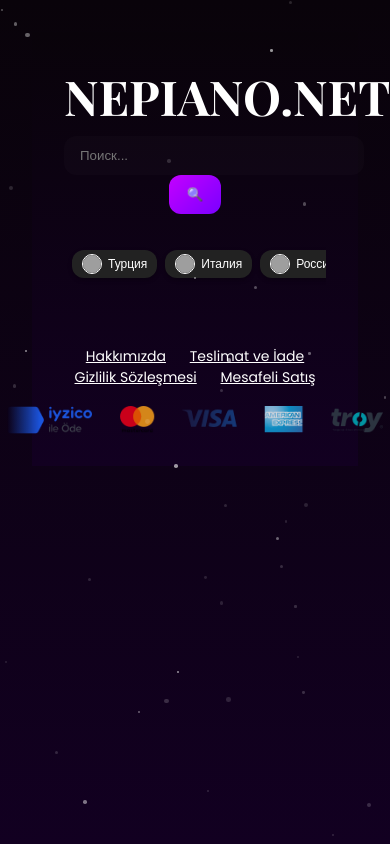
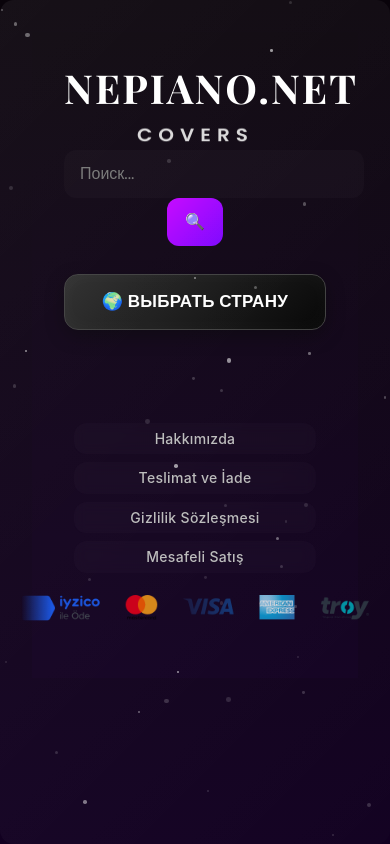
Before and after one commit to 2sexyfortshirt/nesko, a Flask app: page / in a window 390 px wide. Run offline with Flask 3, Linux system fonts and the light colour scheme; data that the repository does not hold is empty; parts of the project's set-up code (start-up, migrations or seed data) failed here and were passed over; grey boxes are pictures that could not be loaded.

Commit message:
changes1

```diff
--- a/main.py
+++ b/main.py
@@ -113,6 +113,8 @@ def index():
             cat_data["videos"].append(item)
 
         result.append(cat_data)
+    total_matches = sum(len(c["audios"]) + len(c["videos"]) for c in result)
+    no_results = (total_matches == 0 and query != "")
 
     # Флаги
     country_code = {
@@ -187,7 +189,8 @@ def index():
         "index.html",
         categories=result,
         query=query,
-        country_code=country_code
+        country_code=country_code,
+        no_results=no_results
     )
 
 download_tokens = {}
--- a/templates/index.html
+++ b/templates/index.html
@@ -10,6 +10,7 @@
 <title>Медиа по категориям</title>
 <link href="https://fonts.googleapis.com/css2?family=Playfair+Display:wght@400;600;700&family=Poppins:wght@300;400;600&display=swap" rel="stylesheet">
 <link rel="icon" type="image/x-icon" href="{{ url_for('static', filename='favicon.ico') }}">
+  <link href="https://cdn.jsdelivr.net/npm/bootstrap@5.3.3/dist/css/bootstrap.min.css" rel="stylesheet">
 <style>
 :root{
   --bg-1:#09030a; --bg-2:#120021; --accent-1:#c400ff; --accent-2:#00ffe7;
@@ -47,12 +48,58 @@ h1{font-family:'Playfair Display', serif;font-size:48px;margin:0 0 8px;color:#ff
 .legal-content{width:90%;max-width:720px;background:linear-gradient(180deg,#1b0022,#0c0013);border:1px solid rgba(255,255,255,0.12);border-radius:16px;padding:28px;color:#fff;max-height:80vh;overflow-y:auto}
 .legal-content h2{margin-top:0;margin-bottom:14px}
 .legal-close{margin-top:18px;background:#fff;color:#111;padding:10px 16px;border-radius:10px;border:none;font-weight:700;cursor:pointer}
+footer {
+  margin-top: 60px;
+  text-align: center;
+  color: #bdbdbd;
+  font-size: 15px;
+  padding: 30px 0;
+
+}
+
+footer a {
+  color: #eaeaea;
+  margin: 0 14px;
+  cursor: pointer;
+  text-decoration: none;
+  font-weight: 500;
+  letter-spacing: 0.4px;
+  font-family: "Inter", "Roboto", "Segoe UI", sans-serif;
+  font-weight: 500;
+  font-size: 15px;
+  letter-spacing: 0.3px;
+  line-height: 1.4;
+  -webkit-font-smoothing: antialiased;
+  text-rendering: optimizeLegibility;
+
+  /* инновация ↓ */
+  padding: 6px 10px;
+  border-radius: 12px;
+  transition: 0.25s ease;
+  background: rgba(255, 255, 255, 0.02);
+  backdrop-filter: blur(6px);
+}
+
+footer a:hover {
+  background: rgba(255, 255, 255, 0.12);
+  color: #fff;
+  transform: translateY(-2px);
+}
+
+footer .footer-brand {
+  margin-top: 22px;
+  display: flex;
+  justify-content: center;
+  gap: 18px;
+  align-items: center;
+  opacity: 0.85;
+}
 
 
 
 
-footer{margin-top:60px;text-align:center;color:var(--muted);font-size:14px}
-footer a{color:#fff;margin:0 10px;cursor:pointer;text-decoration:underline}
+
+
 .country-selector {
   display: flex;
   flex-wrap: nowrap;                    /* Не переносим кнопки */
@@ -76,6 +123,54 @@ footer a{color:#fff;margin:0 10px;cursor:pointer;text-decoration:underline}
   background-color: rgba(0,0,0,0.3);
   border-radius: 3px;
 }
+.country-open-btn {
+  width: 100%;
+  padding: 14px 22px;
+  border-radius: 14px;
+  font-size: 17px;
+  font-weight: 600;
+  letter-spacing: 0.3px;
+
+  background: linear-gradient(135deg, #2a2a2a, #000000);
+  color: #ffffff;
+
+  border: 1px solid #3d3d3d;
+  box-shadow: inset 0 0 20px rgba(255,255,255,0.03),
+              0 6px 18px rgba(0,0,0,0.45);
+
+  cursor: pointer;
+  transition: 0.25s ease;
+  display: flex;
+  justify-content: center;
+  align-items: center;
+  gap: 10px;
+
+  text-transform: uppercase;
+  user-select: none;
+}
+
+.country-open-btn:hover {
+  background: linear-gradient(135deg, #383838, #0c0c0c);
+  transform: translateY(-2px);
+  box-shadow: inset 0 0 22px rgba(255,255,255,0.05),
+              0 10px 24px rgba(0,0,0,0.55);
+}
+
+.country-open-btn:active {
+  transform: scale(0.96);
+  box-shadow: inset 0 0 30px rgba(255,255,255,0.1),
+              0 4px 10px rgba(0,0,0,0.4);
+}
+
+.country-open-btn::before {
+  content: "";
+  position: absolute;
+  inset: 0;
+  border-radius: 14px;
+  background: linear-gradient(135deg, rgba(255,255,255,0.06), rgba(255,255,255,0.01));
+  pointer-events: none;
+}
+
 
 .country-btn {
   display: flex;
@@ -107,6 +202,16 @@ footer a{color:#fff;margin:0 10px;cursor:pointer;text-decoration:underline}
   transform: translateY(-2px);
   box-shadow: 0 4px 8px rgba(0,0,0,0.4);
 }
+.no-results {
+    margin: 20px;
+    padding: 15px;
+    background: #222;
+    color: #fff;
+    font-size: 18px;
+    border-radius: 10px;
+    text-align: center;
+}
+
 
 /* Для мобильных экранов */
 @media (max-width: 768px) {
@@ -119,6 +224,97 @@ footer a{color:#fff;margin:0 10px;cursor:pointer;text-decoration:underline}
     width: 20px;
     height: 20px;
   }
+   footer {
+    padding: 25px 10px;
+    font-size: 13px;
+  }
+
+  footer a {
+    display: block;
+    margin: 8px 0;
+    font-size: 14px;
+  }
+
+  footer .footer-logo {
+    margin-top: 20px;
+  }
+
+  footer img {
+    height: 26px !important;
+  }
+  .title-main {
+  font-size: 40px;
+  font-weight: 800;
+  letter-spacing: 2px;
+  text-align: center;
+  color: #fff;
+}
+
+.title-arc {
+  font-size: 20px;
+  font-weight: 600;
+  text-align: center;
+  color: #f2f2f2;
+
+  display: inline-block;
+  margin-top: -10px;
+  transform: translateY(6px); /* чуть ниже */
+  letter-spacing: 6px;
+
+  /* ИМИТАЦИЯ ИЗГИБА */
+  transform-origin: center top;
+  transform: translateY(6px) rotateX(25deg);
+  opacity: 0.9;
+}
+
+
+/* Модалка: стиль кнопок выбора страны */
+.choose-country-btn {
+  background: #141414;
+  border: 1px solid #242424;
+  padding: 12px;
+  border-radius: 10px;
+  display: flex;
+  flex-direction: column;
+  align-items: center;
+  gap: 8px;
+  color: #fff;
+  font-size: 14px;
+  transition: transform .18s ease, background .18s ease, border-color .18s ease;
+}
+
+.choose-country-btn img {
+  width: 56px;
+  height: auto;
+  border-radius: 6px;
+  object-fit: cover;
+}
+
+.choose-country-btn span {
+  display: block;
+  margin-top: 4px;
+  font-weight: 600;
+  letter-spacing: 0.2px;
+}
+
+/* Hover/active */
+.choose-country-btn:hover {
+  background: #1d1d1d;
+  transform: translateY(-4px);
+  border-color: #3a3a3a;
+}
+.choose-country-btn:active {
+  transform: scale(0.98);
+}
+
+/* Мелкая адаптация */
+@media (max-width: 576px) {
+  .choose-country-btn img { width: 48px; }
+  .choose-country-btn { padding: 10px; font-size: 13px; border-radius: 8px; }
+}
+
+
+
 }
 
 </style>
@@ -127,22 +323,56 @@ footer a{color:#fff;margin:0 10px;cursor:pointer;text-decoration:underline}
 <body>
 
 <header>
-  <h1>NEPIANO.NET</h1>
+  <h1 class="title-main"> NEPIANO.NET</h1>
+  <h2 class="title-arc">COVERS</h2>
   <form class="search" method="get" action="/">
     <input type="text" name="q" placeholder="Поиск..." value="{{ query }}">
     <button type="submit">🔍</button>
   </form>
+  {% if no_results %}
+<div class="no-results">
+  По запросу «{{ query }}» ничего не найдено.
+</div>
+{% endif %}
+
 </header>
 
-<div class="country-selector">
-  {% for category in categories %}
-    <button class="country-btn" data-target="{{ category.name|lower }}">
-     <img src="https://flagcdn.com/24x18/{{ country_code[category.name]|lower }}.png">
+<!-- Кнопка открытия модалки Bootstrap -->
+<div class="mb-3">
+  <button class="country-open-btn" data-bs-toggle="modal" data-bs-target="#countryModal">
+    🌍 Выбрать страну
+  </button>
+</div>
 
+<!-- Country Modal (Bootstrap) -->
+<div class="modal fade" id="countryModal" tabindex="-1" aria-hidden="true">
+  <div class="modal-dialog modal-dialog-centered modal-lg">
+    <div class="modal-content" style="background:#0e0e0e; color:white; border-radius:12px;">
 
-      {{ category.name }}
-    </button>
-  {% endfor %}
+      <div class="modal-header border-0">
+        <h5 class="modal-title">Выберите страну</h5>
+        <button type="button" class="btn-close btn-close-white" data-bs-dismiss="modal" aria-label="Close"></button>
+      </div>
+
+      <div class="modal-body">
+        <div class="row g-2">
+          {% for category in categories %}
+          <div class="col-6 col-md-3">
+            <button type="button"
+                    class="choose-country-btn w-100"
+                    data-target="{{ category.name|lower }}"
+                    data-bs-dismiss="modal"
+                    aria-label="Выбрать {{ category.name }}">
+              <img src="https://flagcdn.com/48x36/{{ country_code[category.name]|lower }}.png" alt="{{ category.name }} flag">
+              <span>{{ category.name }}</span>
+            </button>
+          </div>
+          {% endfor %}
+        </div>
+      </div>
+
+    </div>
+  </div>
 </div>
 
 <main>
@@ -192,15 +422,14 @@ footer a{color:#fff;margin:0 10px;cursor:pointer;text-decoration:underline}
 </main>
 
 <!-- Футер -->
-
 <footer>
   <a onclick="openLegal('about')">Hakkımızda</a>
   <a onclick="openLegal('delivery')">Teslimat ve İade</a>
   <a onclick="openLegal('privacy')">Gizlilik Sözleşmesi</a>
   <a onclick="openLegal('distance')">Mesafeli Satış</a>
 
-  <div style="margin-top: 18px; display: flex; justify-content: center; gap: 18px; align-items: center; opacity: 0.85;">
-    <img src="{{ url_for('static', filename='logo_band_colored@1X.png') }}" alt="iyzico" style="height:28px;">
+  <div class="footer-brand">
+    <img src="{{ url_for('static', filename='logo_band_colored@1X.png') }}" alt="iyzico" height="28">
   </div>
 </footer>
 
@@ -299,37 +528,42 @@ footer a{color:#fff;margin:0 10px;cursor:pointer;text-decoration:underline}
 </div>
 
 
+<script src="https://cdn.jsdelivr.net/npm/bootstrap@5.3.3/dist/js/bootstrap.bundle.min.js"></script>
+
+
 <script>
 document.addEventListener("DOMContentLoaded", () => {
-  const buttons = document.querySelectorAll(".country-btn");
-  const categories = document.querySelectorAll(".category");
+  const cats = document.querySelectorAll(".category"); // твои секции
+  const chooseBtns = document.querySelectorAll(".choose-country-btn");
 
-  let openedCountry = null;
+  function showCategory(target) {
+    // если target === 'all' — показываем все (опционально)
+    cats.forEach(cat => {
+      if (!target) {
+        cat.style.display = ""; // сброс стиля — показываем по умолчанию
+      } else if (cat.dataset.country === target) {
+        cat.style.display = "block";
+      } else {
+        cat.style.display = "none";
+      }
+    });
 
-  buttons.forEach(btn => {
+    // подскролить наверх (опционально)
+    window.scrollTo({ top: 0, behavior: "smooth" });
+  }
+
+  chooseBtns.forEach(btn => {
     btn.addEventListener("click", () => {
-      const country = btn.dataset.target;
-
-      // Если уже открыта и нажали снова — закрываем
-      if (openedCountry === country) {
-        categories.forEach(cat => cat.style.display = "none");
-        openedCountry = null;
-        return;
-      }
-
-      // Иначе — показываем только выбранную
-      categories.forEach(cat => {
-        cat.style.display = (cat.dataset.country === country) ? "block" : "none";
-      });
-
-      openedCountry = country;
+      const target = btn.dataset.target;
+      showCategory(target);
     });
   });
+
+  // Если хочешь, чтобы при открытии модалки сразу центрировать активный элемент,
+  // можно реализовать автоподсветку — но это опция.
 });
+</script>
 
-
-
-</script>
 <script>
 
   // --- Частицы ---
```
Also changed, not shown: 1 other file.
